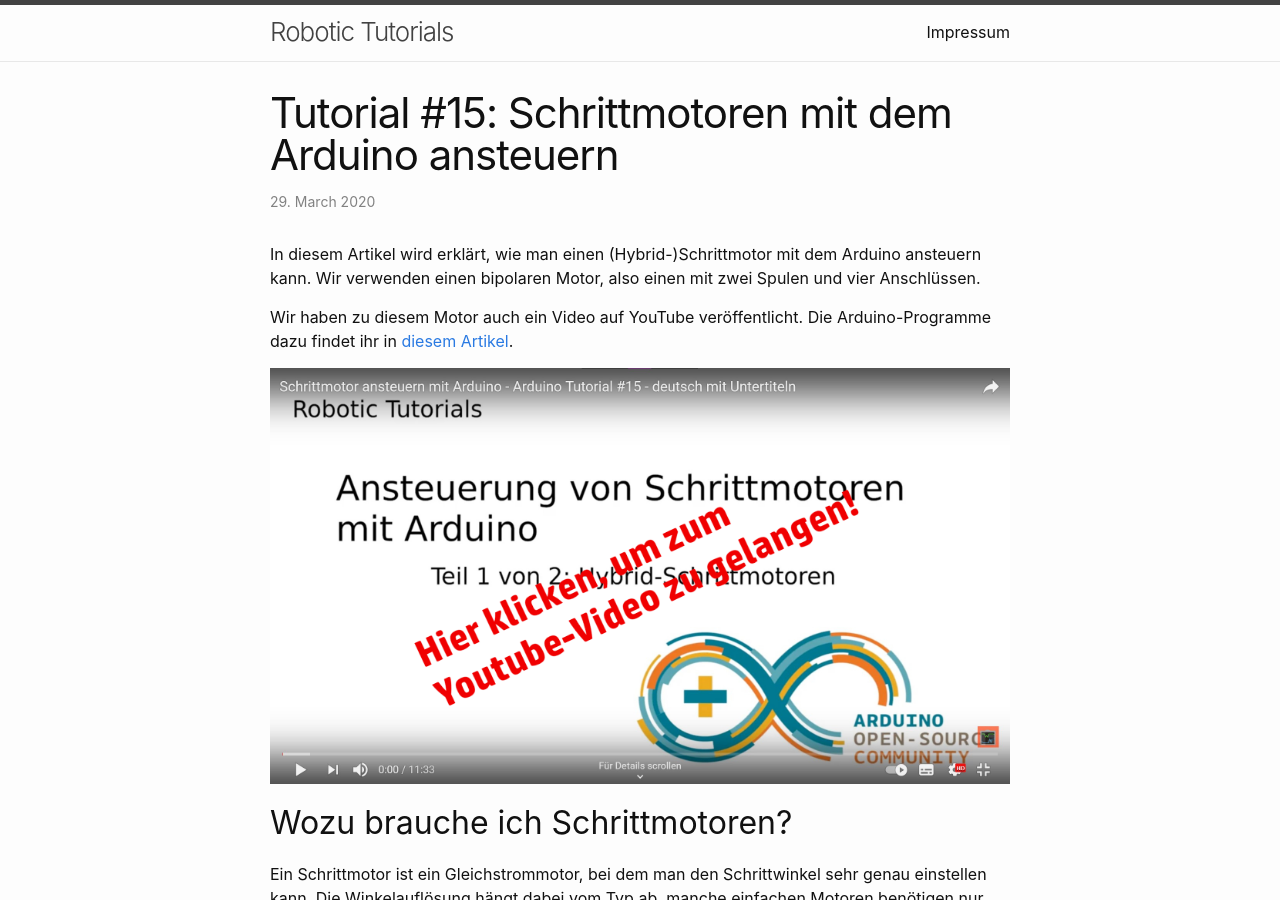
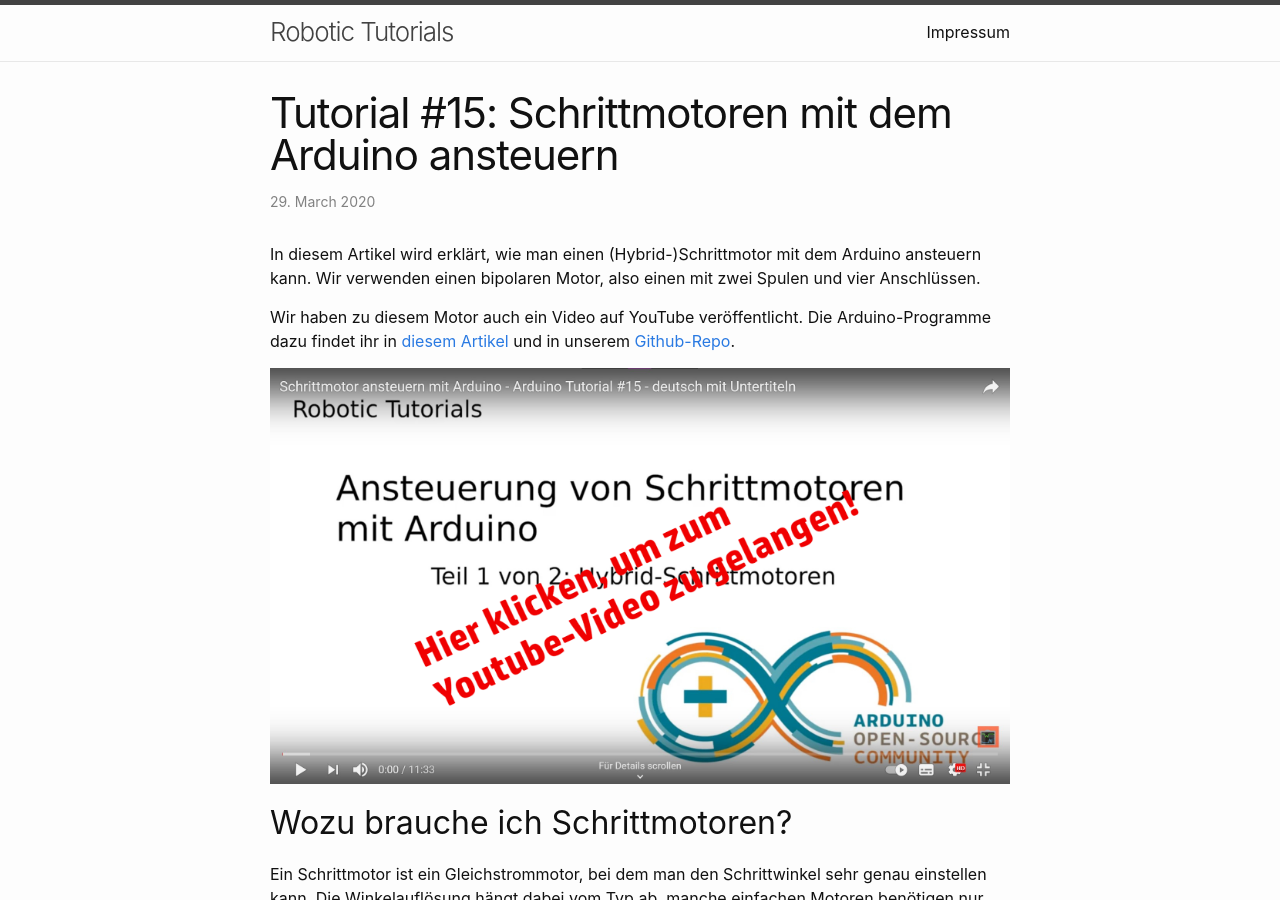
Before and after one commit to nikoro1904/robotic-tutorials, a Jekyll site: the page built from docs/_posts/tutorial_schrittmotor/2020-03-29-tutorial-schrittmotor.md, in a window 1280 px wide and 900 px high. Built offline with Jekyll 4.4.1, drawn with Linux system fonts in a browser that asks for light colours.

Commit message:
updated github repo links to code

```diff
--- a/docs/_posts/tutorial_schrittmotor/2020-03-29-tutorial-schrittmotor.md
+++ b/docs/_posts/tutorial_schrittmotor/2020-03-29-tutorial-schrittmotor.md
@@ -6,7 +6,7 @@ categories:
 
 In diesem Artikel wird erklärt, wie man einen (Hybrid-)Schrittmotor mit dem Arduino ansteuern kann. Wir verwenden einen bipolaren Motor, also einen mit zwei Spulen und vier Anschlüssen.
 
-Wir haben zu diesem Motor auch ein Video auf YouTube veröffentlicht. Die Arduino-Programme dazu findet ihr in [diesem Artikel](https://nikoro1904.github.io/robotic-tutorials/2020/03/28/code-tutorial-schrittmotor.html).
+Wir haben zu diesem Motor auch ein Video auf YouTube veröffentlicht. Die Arduino-Programme dazu findet ihr in [diesem Artikel](https://nikoro1904.github.io/robotic-tutorials/2020/03/28/code-tutorial-schrittmotor.html) und in unserem [Github-Repo](https://github.com/nikoro1904/robotic-tutorials/tree/master/videos/stepper_motor).
 
 [<img src="../../../../../robotic-tutorials/assets/media/Youtube_Link_images/yt_link_schrittmotor.jpg" alt="Link-Image">](https://www.youtube.com/watch?v=dYo7K8SLafk)
 
```
Also changed, not shown: docs/_posts/tutorial_bt_i2c/2021-12-26-tutorial_bt_i2c.md (+2 -0 lines), docs/_posts/tutorial_schrittmotor/2020-03-28-code-tutorial-schrittmotor.md (+2 -0 lines).
